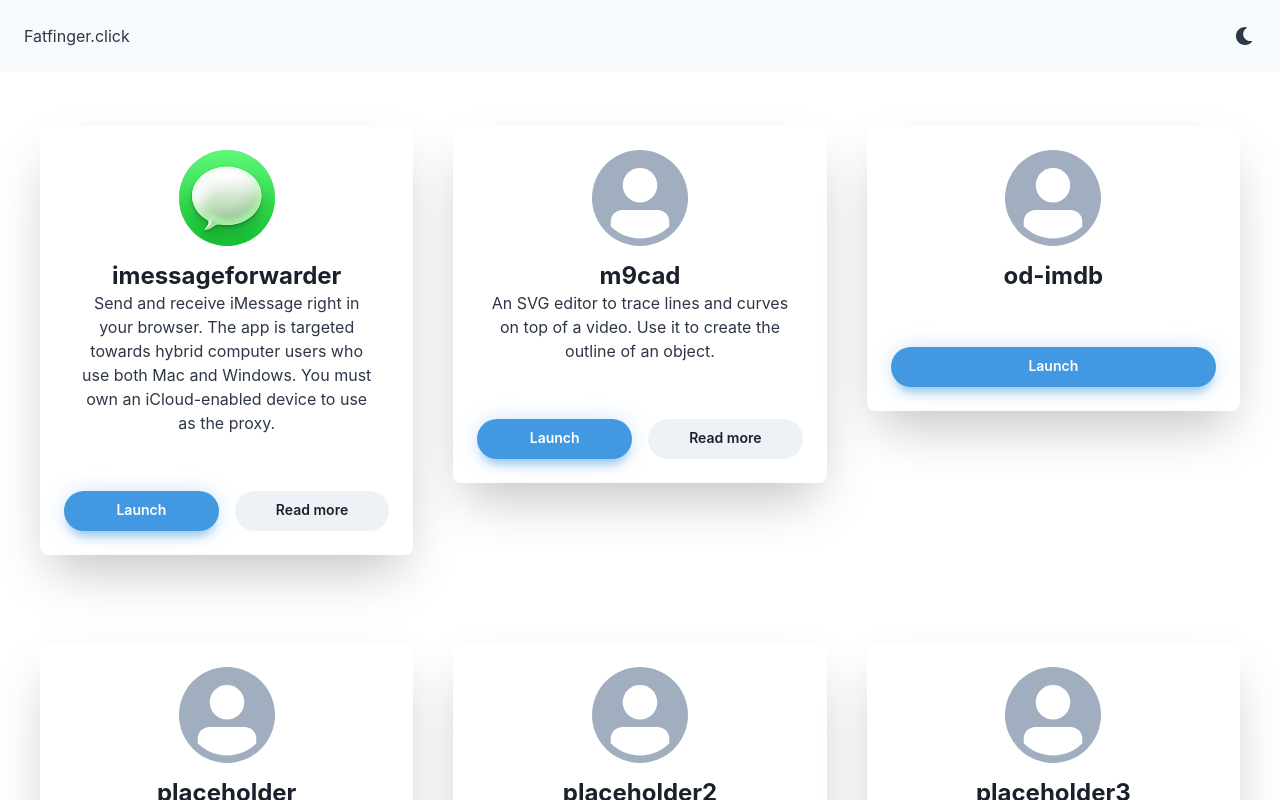
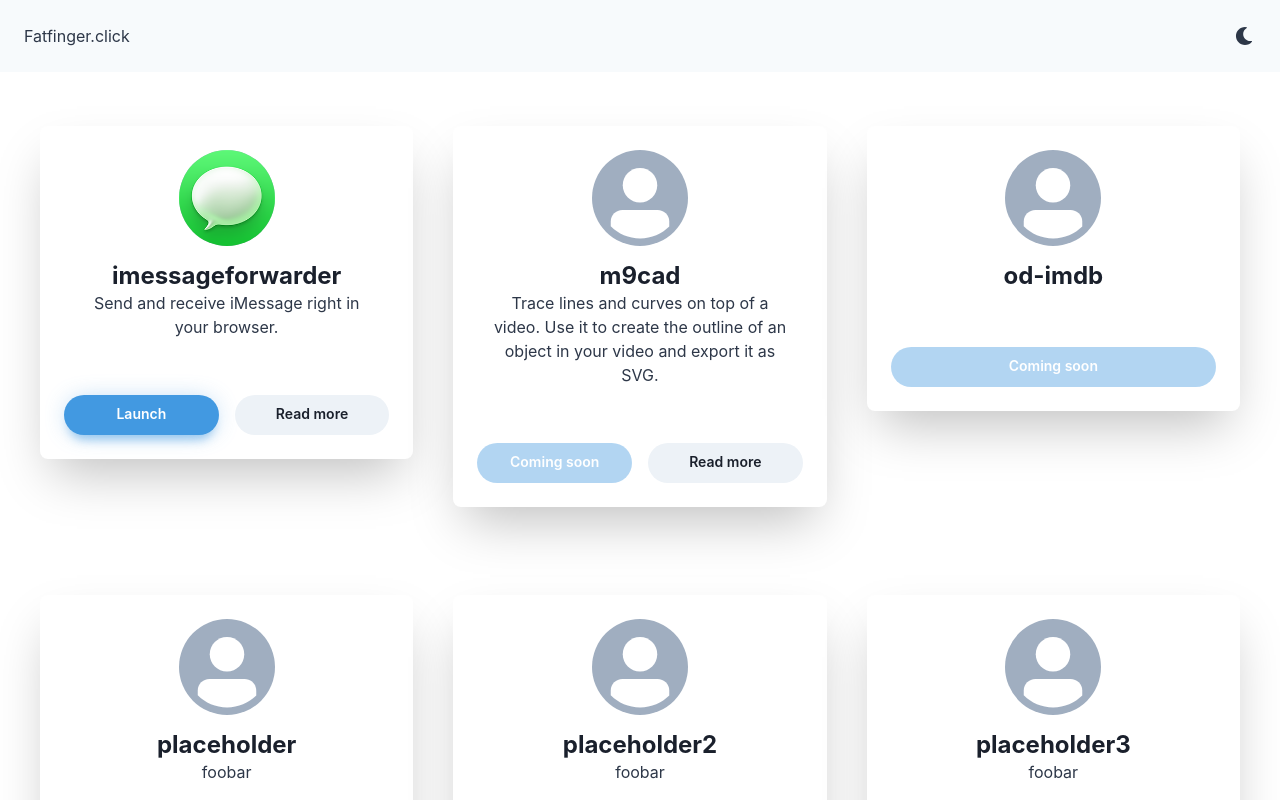
Before and after one commit to jaeseopark/fatfinger.click, a React (Create React App) app: page / in a window 1280 px wide. Shown: the top 800 px of the page. Built offline with nearby package versions, Linux system fonts and the light colour scheme.

Commit message:
feat: add release status flag

```diff
--- a/src/ServiceCard.tsx
+++ b/src/ServiceCard.tsx
@@ -13,6 +13,7 @@
 
 const ServiceCard = ({
   name,
+  releaseStatus,
   logoSource,
   description,
   externalLink,
@@ -79,8 +80,9 @@
               bg: "blue.500",
             }}
             onClick={() => window.open("/" + name, "_self")}
+            disabled={releaseStatus === "development"}
           >
-            Launch
+            {releaseStatus === "development" ? "Coming soon" : "Launch"}
           </Button>
           {externalLink && (
             <Button
--- a/src/Services.tsx
+++ b/src/Services.tsx
@@ -1,4 +1,4 @@
-import { Box, SimpleGrid, Stack } from "@chakra-ui/react";
+import { SimpleGrid, Stack } from "@chakra-ui/react";
 
 import Service from "./type/service";
 import ServiceCard from "./ServiceCard";
@@ -8,35 +8,42 @@
 export const SERVICES: Service[] = [
   {
     name: "imessageforwarder",
+    releaseStatus: "production",
     logoSource: imfWebIcon,
     description:
-      "Send and receive iMessage right in your browser. The app is targeted towards hybrid computer users who use both Mac and Windows. You must own an iCloud-enabled device to use as the proxy.",
+      "Send and receive iMessage right in your browser.",
     externalLink: "https://github.com/jaeseopark/imessageforwarder-web",
   },
   {
     name: "m9cad",
+    releaseStatus: "development",
     description:
-      "An SVG editor to trace lines and curves on top of a video. Use it to create the outline of an object.",
+      "Trace lines and curves on top of a video. Use it to create the outline of an object in your video and export it as SVG.",
     externalLink: "https://github.com/jaeseopark/m9cad",
   },
   {
     name: "od-imdb",
+    releaseStatus: "development",
     description: "",
   },
   {
     name: "placeholder",
+    releaseStatus: "development",
     description: "foobar",
   },
   {
     name: "placeholder2",
+    releaseStatus: "development",
     description: "foobar",
   },
   {
     name: "placeholder3",
+    releaseStatus: "development",
     description: "foobar",
   },
   {
     name: "placeholder4",
+    releaseStatus: "development",
     description: "foobar",
   },
 ];
--- a/src/type/service.ts
+++ b/src/type/service.ts
@@ -1,4 +1,6 @@
 export type ExternalLinkType = "github" | "web";
+
+export type ReleaseStatus = "production" | "development";
 
 export type ExternalLink = {
   type: ExternalLinkType;
@@ -7,6 +9,7 @@
 
 type Service = {
   name: string;
+  releaseStatus: ReleaseStatus;
   logoSource?: string;
   description: string;
   externalLink?: string;
```
